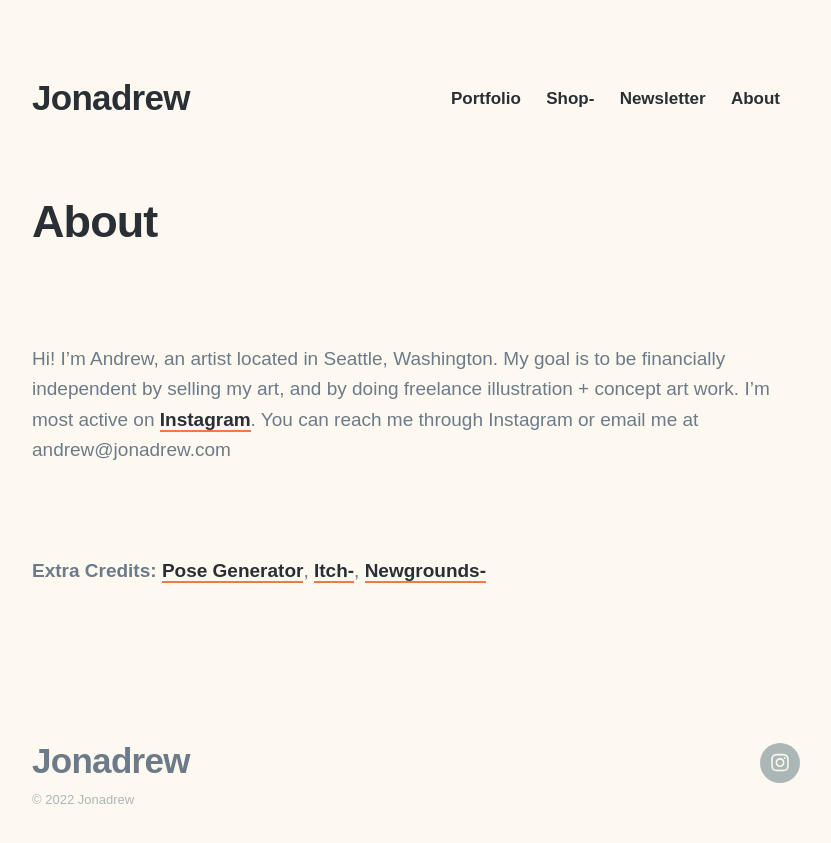
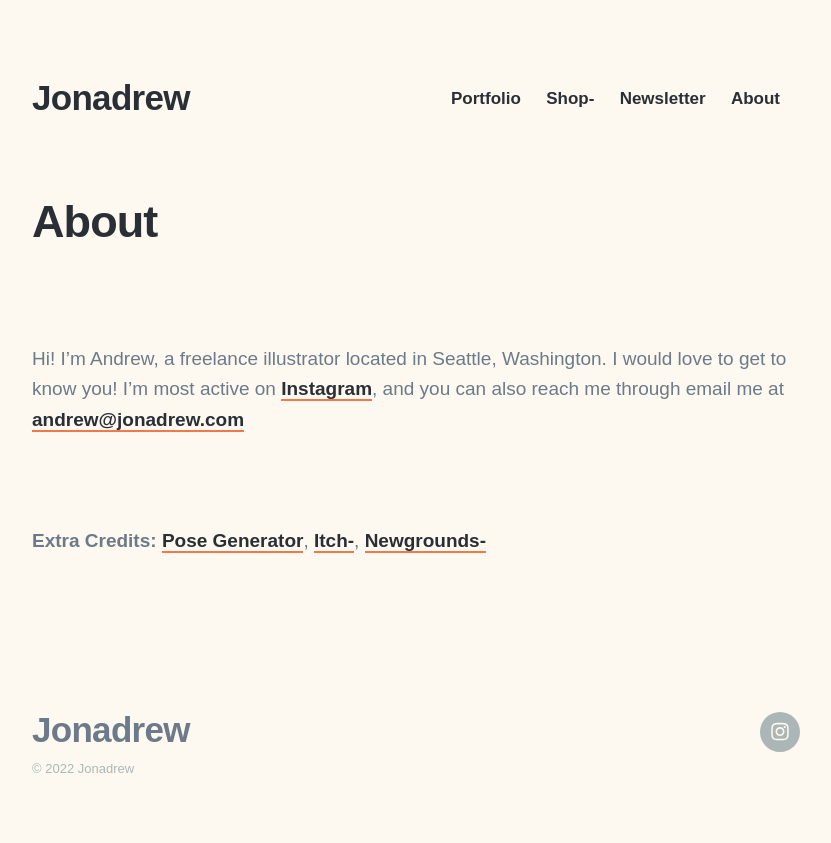
Before and after one commit to andrwyoung/jonadrew-v4, a Jekyll site: the page built from _pages/about.md, in a window 1280 px wide. Shown: the top 843 px of the page, without its empty margins (224-1055 px from the left). Built offline with Jekyll 4.4.1, drawn with Linux system fonts in a browser that asks for light colours; nearby versions of some CDN libraries; some web fonts are replaced.

Commit message:
about page pt3000

```diff
--- a/_pages/about.md
+++ b/_pages/about.md
@@ -3,7 +3,7 @@ title: About
 description: About Jonadrew
 ---
 
-Hi! I'm Andrew, an artist located in Seattle, Washington. My goal is to be financially independent by selling my art, and by doing freelance illustration + concept art work. I'm most active on [Instagram](https://www.instagram.com/jonadrew_/). You can reach me through Instagram or email me at andrew@jonadrew.com
+Hi! I'm Andrew, a freelance illustrator located in Seattle, Washington. I would love to get to know you! I'm most active on [Instagram](https://www.instagram.com/jonadrew_/), and you can also reach me through email me at <andrew@jonadrew.com>
 
 <br />
 <br />
```
